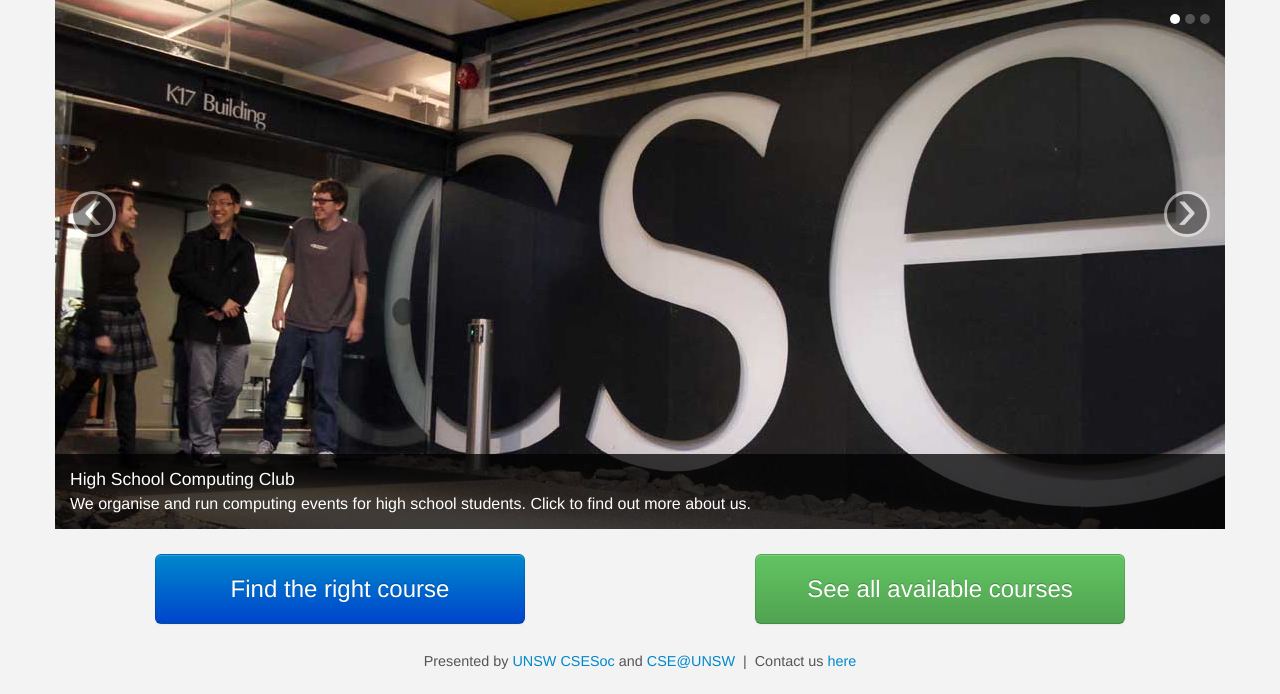
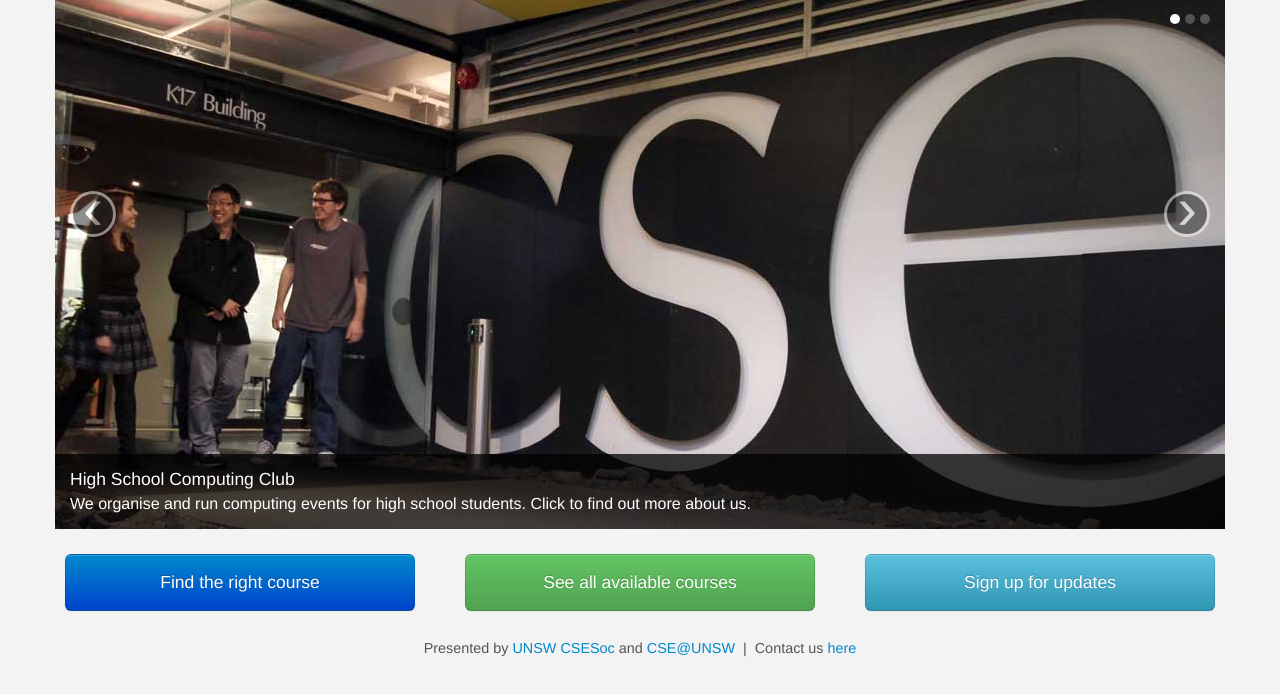
Before and after one commit to samuelli/compclub, a Python web app: template app/templates/main.html in a window 1280 px wide. Shown: the part 350-1044 px from the top of the page. After the commit the page ends 1006 px from the top, so only its background shows below. Run offline with Jinja, Linux system fonts and the light colour scheme; the template is opened without the code that fills it, so the values that code supplies are empty.

Commit message:
Changed admin url. Added subscription button to front page.

```diff
--- a/app.yaml
+++ b/app.yaml
@@ -8,7 +8,7 @@ handlers:
 - url: /assets
   static_dir: assets
 
-- url: /admin/.*
+- url: /admin.*
   script: admin.app
   login: admin
 
--- a/app/templates/main.html
+++ b/app/templates/main.html
@@ -98,8 +98,9 @@
 </div>
   <center>
     <div class="row-fluid">
-      <div class="span6 mainButtons"><a class="btn btn-large btn-block btn-primary" href="/wizard" type="button">Find the right course</button></a></div>
-      <div class="span6 mainButtons"><a class="btn btn-large btn-block btn-success" href="/courses" type="button">See all available courses</button></a></div>
+      <div class="span4 mainButtons"><a class="btn btn-large btn-block btn-primary" href="/wizard" type="button">Find the right course</button></a></div>
+      <div class="span4 mainButtons"><a class="btn btn-large btn-block btn-success" href="/courses" type="button">See all available courses</button></a></div>
+      <div class="span4 mainButtons"><a class="btn btn-large btn-block btn-info" href="/subscription" type="button">Sign up for updates</button></a></div>
     </div>
   </center>
 </div>
--- a/assets/css/hs.css
+++ b/assets/css/hs.css
@@ -44,11 +44,10 @@ h1, h2, h3, h4, h5, h6 {
 }
 
 .mainButtons {
-	padding: 5px 100px;
+	padding: 5px 10px;
 }
 
 .mainButtons a {
-	font-size: 1.5em;
 	padding: 1em;
 }
 
```
